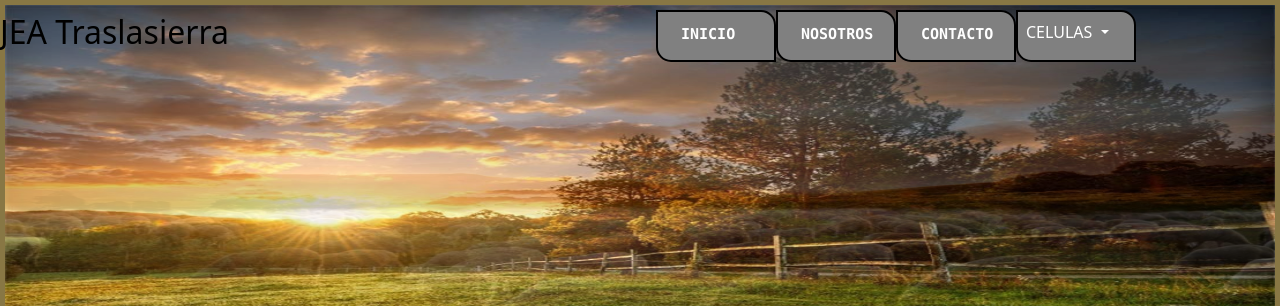
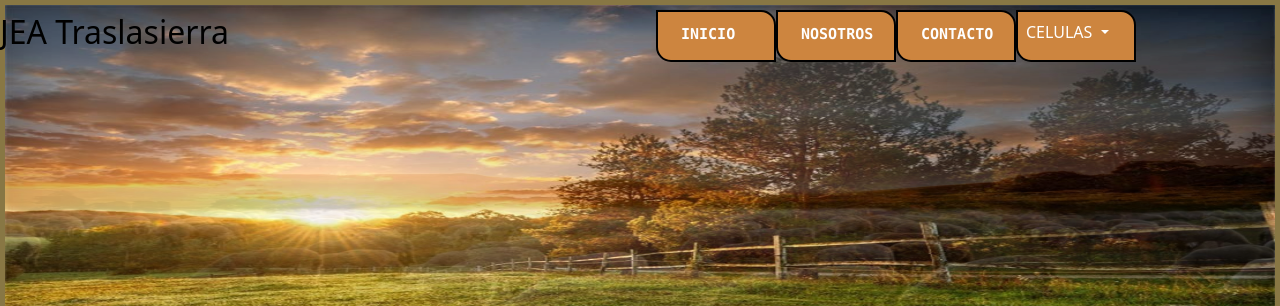
Before and after one commit to Gasperpaz/Gasperpaz, a plain HTML site: page index.html in a window 1280 px wide. Shown: the top 306 px of the page. Drawn offline with nearby package versions, Linux system fonts and the light colour scheme; a script that the page names is missing.

Commit message:
Update styles.css

```diff
--- a/css/styles.css
+++ b/css/styles.css
@@ -169,7 +169,7 @@ h5{
 
 .nav-item{
 
-  background-color:GrayText;
+  background-color:peru;
   width:120px;
   border-top-right-radius:15px;
   border-bottom-left-radius:15px;
```
